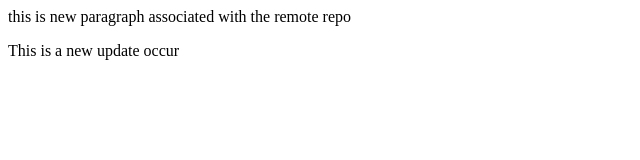
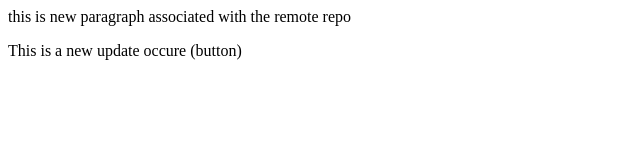
Before and after one commit to jagadeesh-u/NewTech, a plain HTML site: page index.html in a window 1280 px wide. Shown: the full height of the page, 0-640 px from the left. Drawn offline with Linux system fonts and the light colour scheme.

Commit message:
Add Button

```diff
--- a/index.html
+++ b/index.html
@@ -1,2 +1,2 @@
 <p> this is new paragraph associated with the remote repo</p>
-<p> This is a new update occur</p>
+<p> This is a new update occure (button)</p>
```
